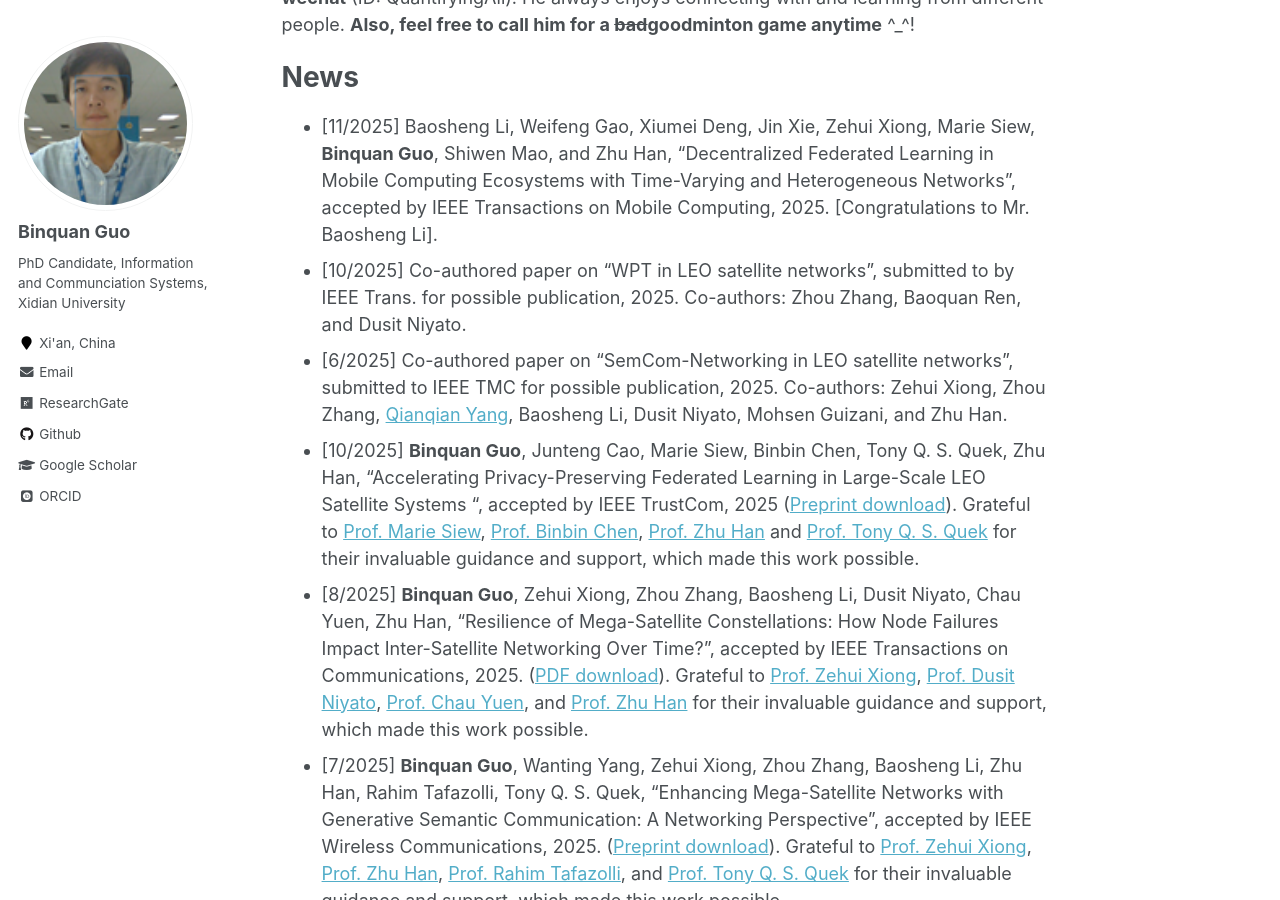
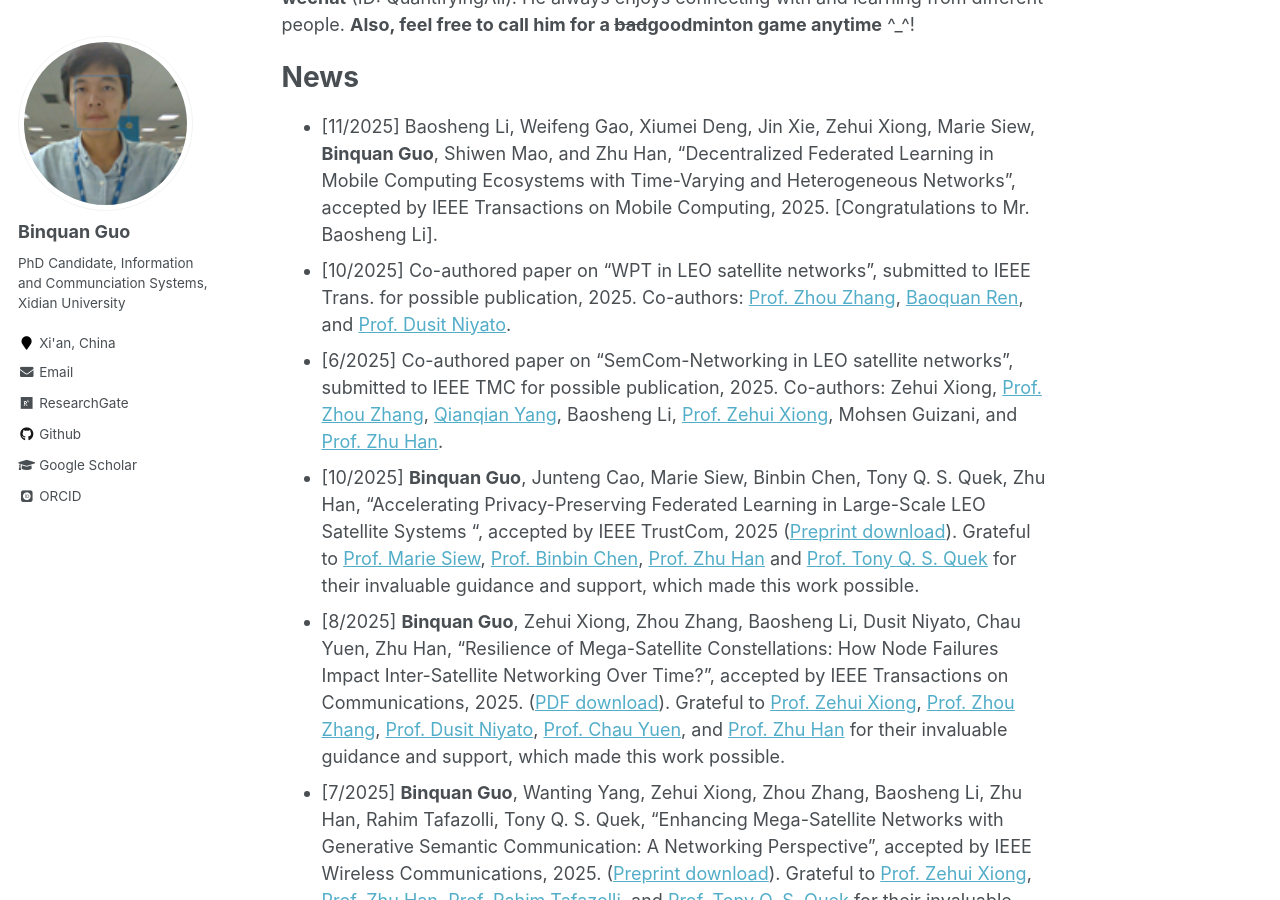
Before and after one commit to wilixx/wilixx.github.io, a Jekyll site: the page built from _pages/about.md, in a window 1280 px wide and 900 px high, scrolled down 605 px. Built offline with Jekyll 4.4.1, drawn with Linux system fonts in a browser that asks for light colours; some web fonts are replaced.

Commit message:
Update about.md

```diff
--- a/_pages/about.md
+++ b/_pages/about.md
@@ -16,10 +16,10 @@ Life is a hard but precious journey. **If you are interested to collaborate with
 News
 ======
 * [11/2025] Baosheng Li, Weifeng Gao, Xiumei Deng, Jin Xie, Zehui Xiong, Marie Siew, **Binquan Guo**, Shiwen Mao, and Zhu Han, "Decentralized Federated Learning in Mobile Computing Ecosystems with Time-Varying and Heterogeneous Networks", accepted by IEEE Transactions on Mobile Computing, 2025. [Congratulations to Mr. Baosheng Li].
-* [10/2025] Co-authored paper on "WPT in LEO satellite networks", submitted to by IEEE Trans. for possible publication, 2025. Co-authors: Zhou Zhang, Baoquan Ren, and Dusit Niyato.
-* [6/2025] Co-authored paper on "SemCom-Networking in LEO satellite networks", submitted to IEEE TMC for possible publication, 2025. Co-authors: Zehui Xiong, Zhou Zhang, [Qianqian Yang](https://ieeexplore.ieee.org/author/38666361200), Baosheng Li, Dusit Niyato, Mohsen Guizani, and Zhu Han.
+* [10/2025] Co-authored paper on "WPT in LEO satellite networks", submitted to IEEE Trans. for possible publication, 2025. Co-authors: [Prof. Zhou Zhang](https://ieeexplore.ieee.org/author/37598591200), [Baoquan Ren](https://ieeexplore.ieee.org/author/37086209370), and [Prof. Dusit Niyato](https://ieeexplore.ieee.org/author/37296968900).
+* [6/2025] Co-authored paper on "SemCom-Networking in LEO satellite networks", submitted to IEEE TMC for possible publication, 2025. Co-authors: Zehui Xiong, [Prof. Zhou Zhang](https://ieeexplore.ieee.org/author/37598591200), [Qianqian Yang](https://ieeexplore.ieee.org/author/38666361200), Baosheng Li, [Prof. Zehui Xiong](https://sites.google.com/view/zehuixiong), Mohsen Guizani, and [Prof. Zhu Han](https://ieeexplore.ieee.org/author/37278605300).
 * [10/2025] **Binquan Guo**, Junteng Cao, Marie Siew, Binbin Chen, Tony Q. S. Quek, Zhu Han, "Accelerating Privacy-Preserving Federated Learning in Large-Scale LEO Satellite Systems ", accepted by IEEE TrustCom, 2025 ([Preprint download](https://arxiv.org/abs/2509.12222 )). Grateful to [Prof. Marie Siew](https://ieeexplore.ieee.org/author/37086863656), [Prof. Binbin Chen](https://ieeexplore.ieee.org/author/37086119647), [Prof. Zhu Han](https://ieeexplore.ieee.org/author/37278605300) and [Prof. Tony Q. S. Quek](https://ieeexplore.ieee.org/author/37266597300) for their invaluable guidance and support, which made this work possible.
-* [8/2025] **Binquan Guo**, Zehui Xiong, Zhou Zhang, Baosheng Li, Dusit Niyato, Chau Yuen, Zhu Han, "Resilience of Mega-Satellite Constellations: How Node Failures Impact Inter-Satellite Networking Over Time?", accepted by IEEE Transactions on Communications, 2025. ([PDF download](https://ieeexplore.ieee.org/document/11164934)). Grateful to [Prof. Zehui Xiong](https://sites.google.com/view/zehuixiong), [Prof. Dusit Niyato](https://ieeexplore.ieee.org/author/37296968900), [Prof. Chau Yuen](https://ieeexplore.ieee.org/author/37273147100), and [Prof. Zhu Han](https://ieeexplore.ieee.org/author/37278605300) for their invaluable guidance and support, which made this work possible.
+* [8/2025] **Binquan Guo**, Zehui Xiong, Zhou Zhang, Baosheng Li, Dusit Niyato, Chau Yuen, Zhu Han, "Resilience of Mega-Satellite Constellations: How Node Failures Impact Inter-Satellite Networking Over Time?", accepted by IEEE Transactions on Communications, 2025. ([PDF download](https://ieeexplore.ieee.org/document/11164934)). Grateful to [Prof. Zehui Xiong](https://sites.google.com/view/zehuixiong), [Prof. Zhou Zhang](https://ieeexplore.ieee.org/author/37598591200), [Prof. Dusit Niyato](https://ieeexplore.ieee.org/author/37296968900), [Prof. Chau Yuen](https://ieeexplore.ieee.org/author/37273147100), and [Prof. Zhu Han](https://ieeexplore.ieee.org/author/37278605300) for their invaluable guidance and support, which made this work possible.
 * [7/2025] **Binquan Guo**, Wanting Yang, Zehui Xiong, Zhou Zhang, Baosheng Li, Zhu Han, Rahim Tafazolli, Tony Q. S. Quek, "Enhancing Mega-Satellite Networks with Generative Semantic Communication: A Networking Perspective", accepted by IEEE Wireless Communications, 2025. ([Preprint download](https://arxiv.org/abs/2508.07573)). Grateful to [Prof. Zehui Xiong](https://sites.google.com/view/zehuixiong), [Prof. Zhu Han](https://ieeexplore.ieee.org/author/37278605300), [Prof. Rahim Tafazolli](https://ieeexplore.ieee.org/author/37280285600), and [Prof. Tony Q. S. Quek](https://ieeexplore.ieee.org/author/37266597300) for their invaluable guidance and support, which made this work possible.
 * [5/2025] **Algorithms aim to make real-time data processing possible anywhere on Earth**, research from Singapore University of Technology and Design, Xidian University, Hunan University, Nanyang Technological University, and University of Houston, reported by Techxplore. Source: https://techxplore.com/news/2025-05-algorithms-aim-real-earth.html ([link](https://techxplore.com/news/2025-05-algorithms-aim-real-earth.html))
 * [3/2025]  **Binquan Guo**, Zhou Zhang, Saman Atapattu, Miao Pan, Ye Yan, Zehui Xiong, Hongyan Li, "Enabling Real-time Computing and Transmission Services in Large-Scale LEO Satellite Networks", accepted by IEEE Transactions on Vehicular Technology, 2025. ([PDF download](https://ieeexplore.ieee.org/document/10937133)). Grateful to [Prof. Zhou Zhang](https://ieeexplore.ieee.org/author/37598591200), [Prof. Saman Atapattu](https://ieeexplore.ieee.org/author/37395727200), [Prof. Miao Pan](https://ieeexplore.ieee.org/author/37398541500), [Prof. Ye Yan](https://ieeexplore.ieee.org/author/37088651554), [Prof. Zehui Xiong](https://sites.google.com/view/zehuixiong), and [Prof. Hongyan Li](https://ieeexplore.ieee.org/author/37600669300) for their invaluable guidance and support, without which this work would not have been possible.
```
